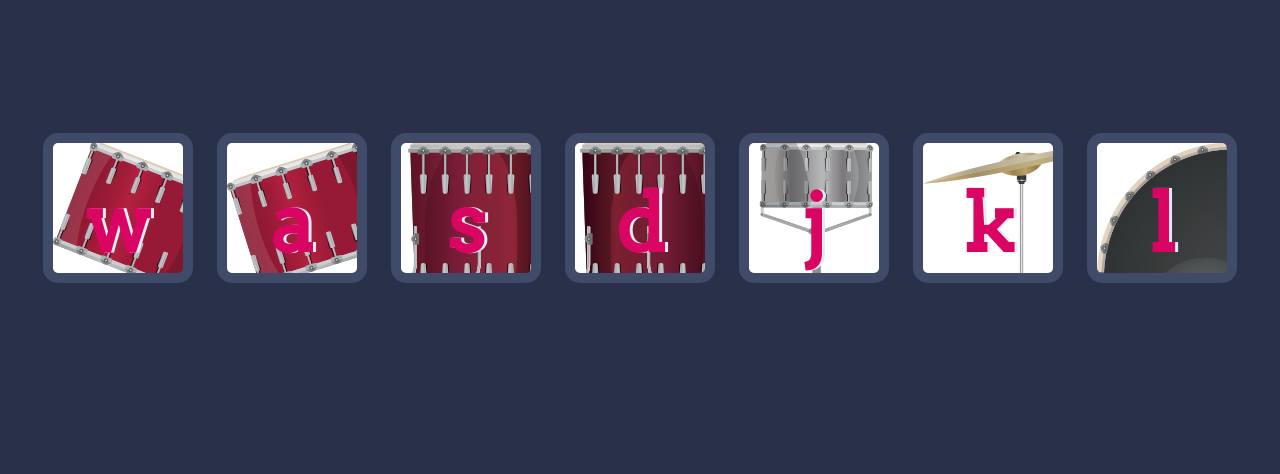
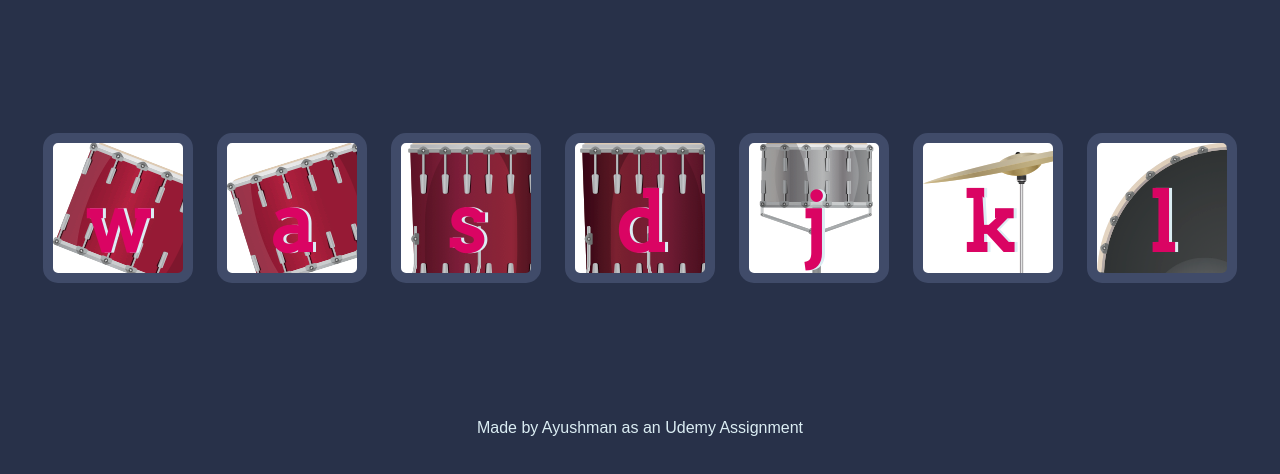
Before and after one commit to ayushman45/DrumKit, a plain HTML site: page index.html in a window 1280 px wide. Shown: the part 156-630 px from the top of the page. Drawn offline with Linux system fonts and the light colour scheme.

Commit message:
Update index.html

```diff
--- a/index.html
+++ b/index.html
@@ -21,7 +21,7 @@
     <button class="l drum">l</button>
   </div>
 
-  <div id="footer"></div>
+  <div id="footer">Made by Ayushman as an Udemy Assignment</div>
 
 
   <script src="index.js"></script>
```
